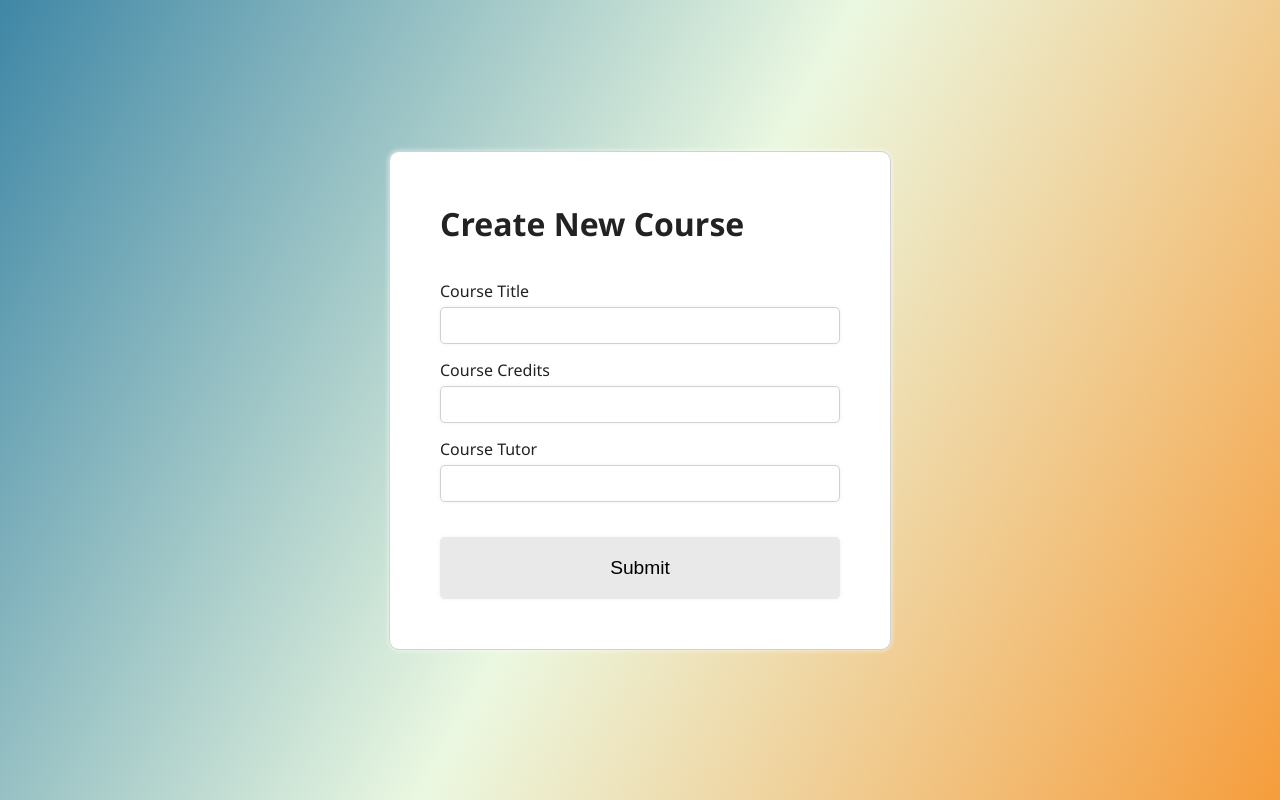
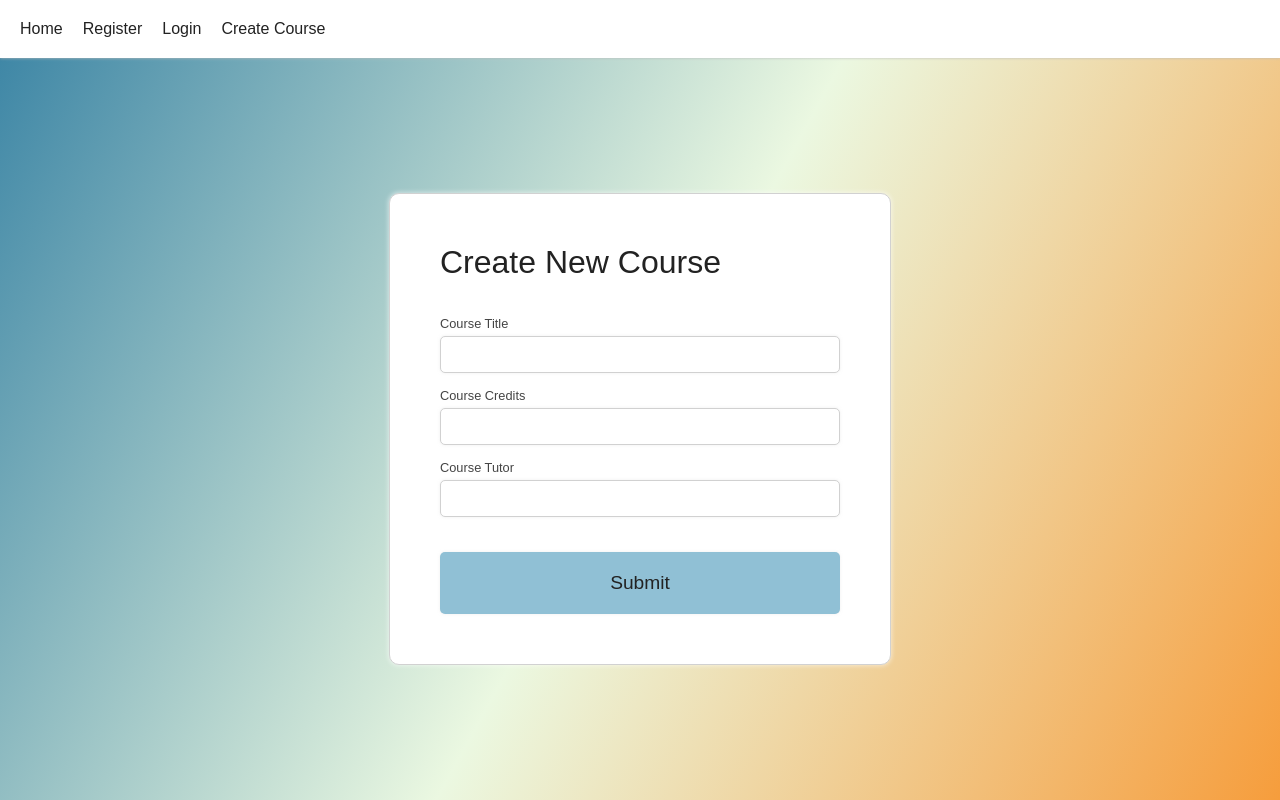
Before and after one commit to GHL-21/Course-Registration-System, a Flask app: page /create-course in a window 1280 px wide. Run offline with Flask 3, Linux system fonts and the light colour scheme; parts of the project's set-up code (start-up, migrations or seed data) failed here and were passed over.

Commit message:
add nav bar

```diff
--- a/static/createcourse.css
+++ b/static/createcourse.css
@@ -1,28 +1,23 @@
-html,
 body {
-  height: 100%;
+  display: flex;
+  flex-direction: column;
 }
 
-h1,
-h2,
-h3,
-h4,
-h5,
-h6 {
-  margin: 0;
-  margin-bottom: 20px;
-}
-
-body {
+.create-course {
   background: linear-gradient(0.33turn, #3f87a6, #ebf8e1, #f69d3c);
   color: #222;
   display: grid;
   place-content: center;
-  font-family: "Segoe UI", Tahoma, Geneva, Verdana, sans-serif;
-  margin: 0;
+  flex-grow: 1;
 }
 
-form {
+.create-course h1 {
+  margin: 0;
+  margin-bottom: 20px;
+  font-weight: normal;
+}
+
+.create-course > form {
   display: flex;
   flex-direction: column;
   padding: 50px;
@@ -34,18 +29,19 @@ form {
   border: 1px solid #d1d1d1;
 }
 
-form > div {
+.create-course > form > div {
   display: flex;
   flex-direction: column;
   gap: 5px;
 }
 
-form > label {
+.create-course > form label {
   display: block;
-  font-size: 0.6rem;
+  font-size: 0.8rem;
+  color: #444;
 }
 
-input {
+.create-course > form input {
   display: block;
   border: 1px solid #d1d1d1;
   border-radius: 5px;
@@ -53,7 +49,7 @@ input {
   box-shadow: 0 0 3px 0px rgba(221, 221, 221, 50%);
 }
 
-button {
+.create-course > form > button {
   margin-top: 20px;
   padding: 20px;
   border: none;
@@ -63,13 +59,14 @@ button {
   font-size: 1.2rem;
   cursor: pointer;
   box-shadow: 0 0 3px 0px rgba(221, 221, 221, 50%);
-  background-color: #e9e9e9;
+  background-color: hsl(198, 45%, 70%);
+  color: inherit;
 }
 
-button:hover {
+.create-course > form > button:hover {
   filter: brightness(0.95);
 }
 
-button:active {
+.create-course > form > button:active {
   filter: brightness(0.9);
 }
--- /dev/null
+++ b/static/style.css
@@ -0,0 +1,29 @@
+html,
+body {
+  margin: 0;
+  height: 100%;
+  font-family: sans-serif;
+}
+
+nav {
+  position: relative;
+  box-shadow: 0 0 3px 0 rgb(187, 187, 187);
+}
+
+nav ul {
+  list-style: none;
+  margin: 0;
+  padding: 0;
+  display: flex;
+  gap: 20px;
+  padding: 20px;
+}
+
+nav a {
+  text-decoration: none;
+  color: #222;
+}
+
+nav a:hover {
+  text-decoration: underline;
+}
--- /dev/null
+++ b/templates/base.html
@@ -0,0 +1,23 @@
+<!DOCTYPE html>
+<html lang="en">
+
+<head>
+  <meta charset="UTF-8">
+  <meta name="viewport" content="width=device-width, initial-scale=1.0">
+  <link rel="stylesheet" href="static/style.css">
+  {% block head %}{% endblock %}
+</head>
+
+<body>
+  <nav>
+    <ul>
+      <li><a href="/">Home</a></li>
+      <li><a href="/register">Register</a></li>
+      <li><a href="/login">Login</a></li>
+      <li><a href="/create-course">Create Course</a></li>
+    </ul>
+  </nav>
+  {% block content %}{% endblock %}
+</body>
+
+</html>
--- a/templates/create_course.html
+++ b/templates/create_course.html
@@ -1,15 +1,13 @@
-<!DOCTYPE html>
-<html lang="en">
+{% extends 'base.html' %}
 
-<head>
-  <meta charset="UTF-8">
-  <meta name="viewport" content="width=device-width, initial-scale=1.0">
-  <title>Create Course</title>
-  <link rel="stylesheet" href="/static/createcourse.css">
-</head>
+{% block head %}
+<title>Create Course</title>
+<link rel="stylesheet" href="/static/createcourse.css">
+{% endblock %}
 
-<body>
-  <form action="">
+{% block content %}
+<div class="create-course">
+  <form method="post">
     <h1>Create New Course</h1>
     <div>
       <label for="title">Course Title</label>
@@ -26,6 +24,5 @@
 
     <button type="submit">Submit</button>
   </form>
-</body>
-
-</html>
+</div>
+{% endblock %}
```
